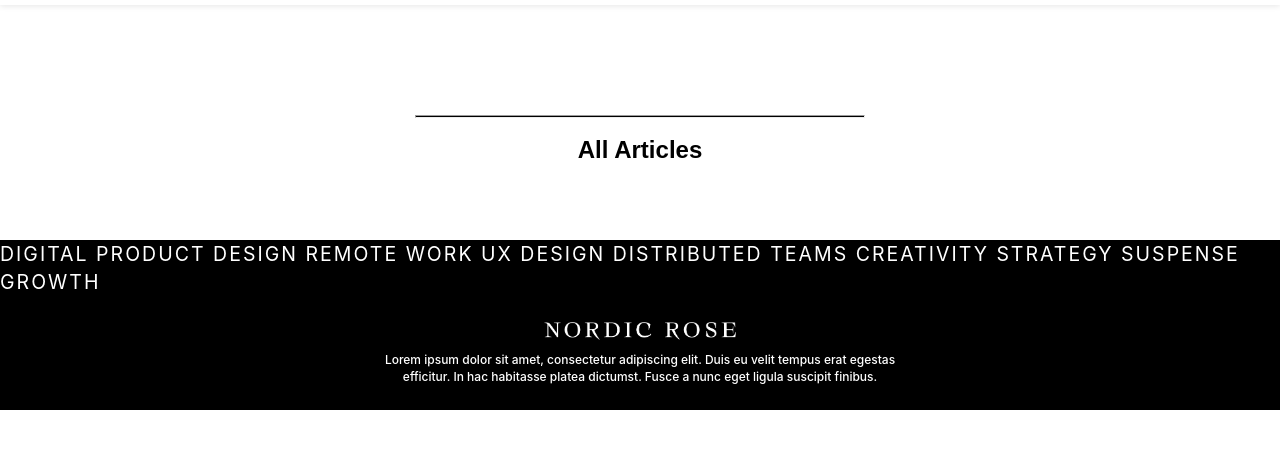
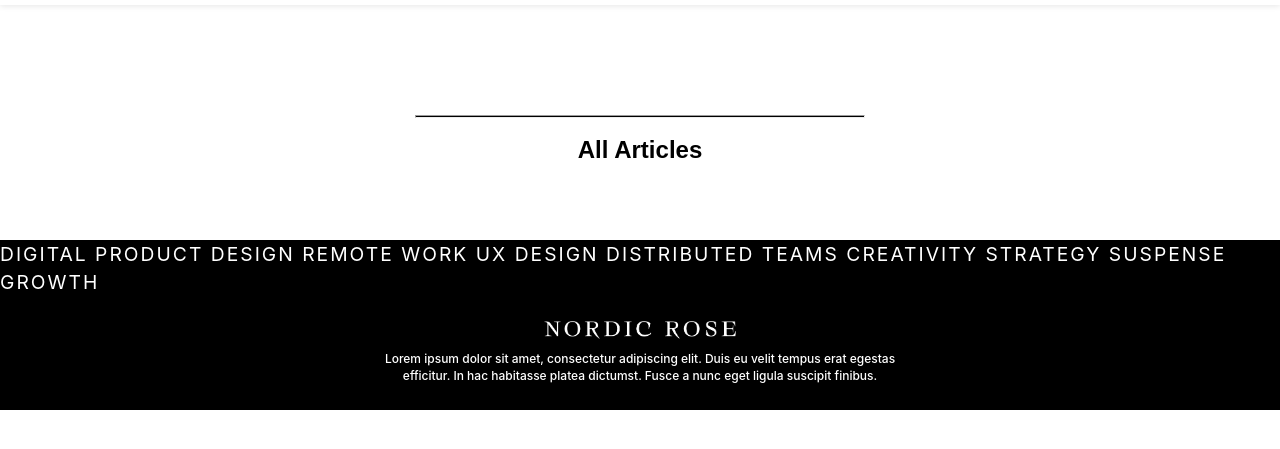
Before and after one commit to soaresedu/SP_Frontend_ReactNative_CompassUOL_Squad_05_Eduardo_dos_Santos_Soares, a website: page html/index.html in a window 1280 px wide. Shown: the part 85-534 px from the top of the page. Drawn offline with Linux system fonts and the light colour scheme; no server answers; files whose address does not match are found by name; a web font is replaced by a local one.

Commit message:
footer h4 font changed

```diff
--- a/css/page-1.css
+++ b/css/page-1.css
@@ -239,7 +239,7 @@ footer{
 
 footer h4{
     font-family: SF Pro Text;
-    font-size: 19.54px;
+    font-size: 19.3px;
     font-weight: 400;
     line-height: 28px;
     letter-spacing: 2px;
--- a/css/styles.css
+++ b/css/styles.css
@@ -175,7 +175,7 @@ footer{
 
 footer h4{
     font-family: SF Pro Text;
-    font-size: 19.54px;
+    font-size: 19.3px;
     font-weight: 400;
     line-height: 28px;
     letter-spacing: 2px;
```
